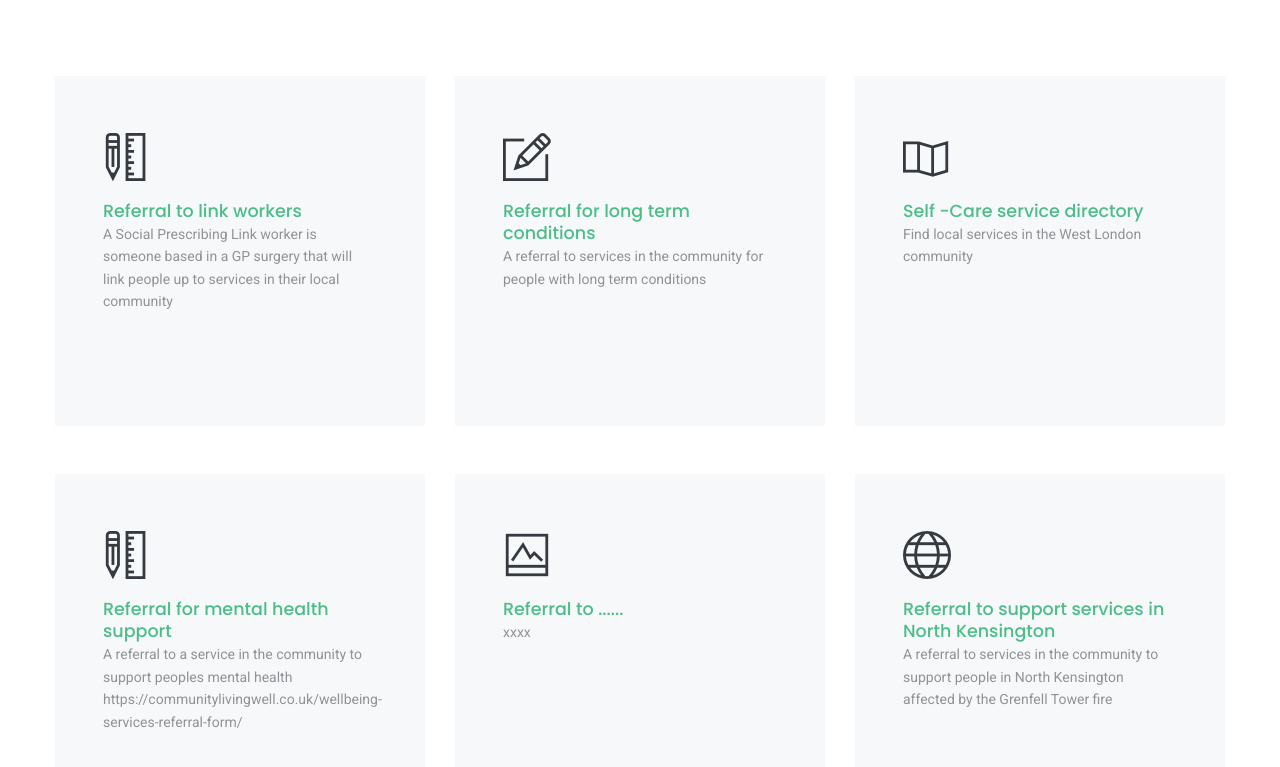
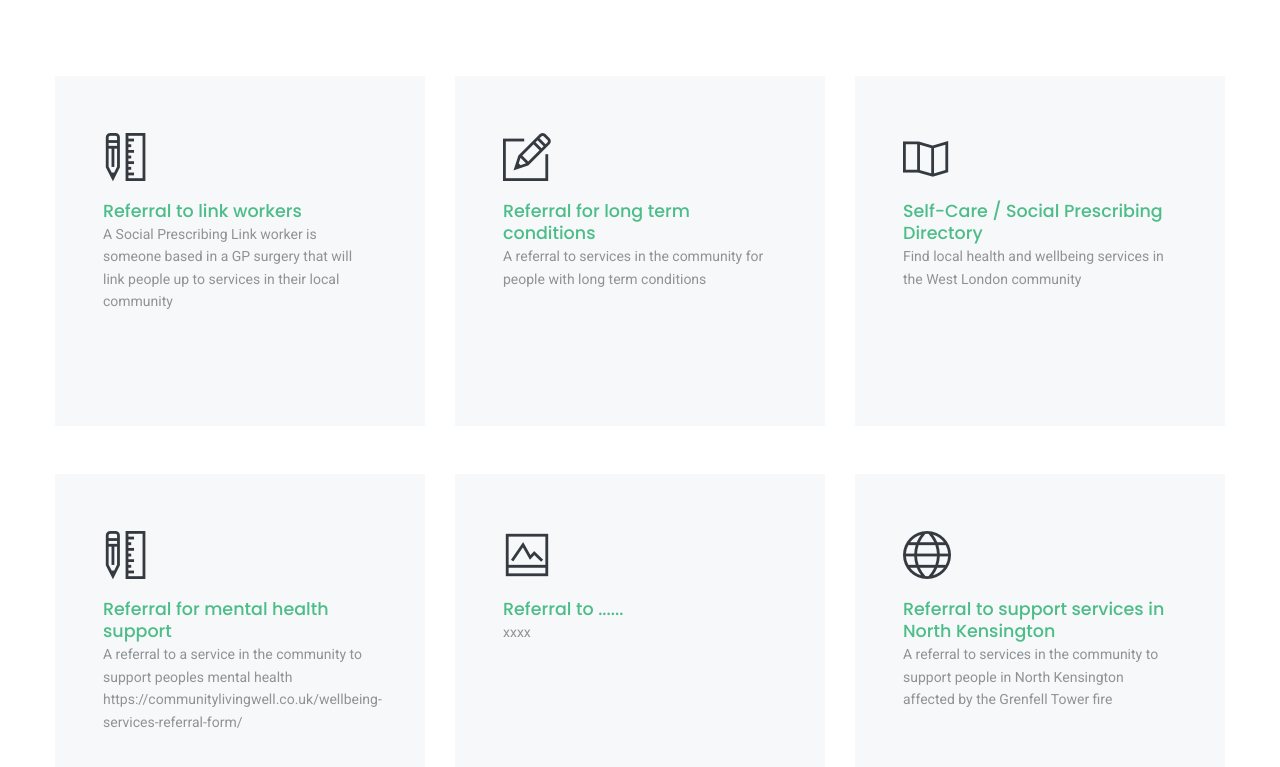
Before and after one commit to AgileVentures/cic-website, a Jekyll site: the page built from extra-page.md, in a window 1280 px wide and 900 px high, scrolled down 352 px, cut to the strip 61-828 px from the top of the window. Built offline with Jekyll 4.4.1, drawn with Linux system fonts in a browser that asks for light colours; some web fonts are replaced.

Commit message:
Update Self care services “referral_tile_five”

```diff
--- a/_data/referral_tile_five.yml
+++ b/_data/referral_tile_five.yml
@@ -1,3 +1,3 @@
 referral_tile_five:
-  - title: "Self -Care service directory "
-    text: "Find local services in the West London community "
+  - title: "Self-Care / Social Prescribing Directory "
+    text: "Find local health and wellbeing services in the West London community "
```
